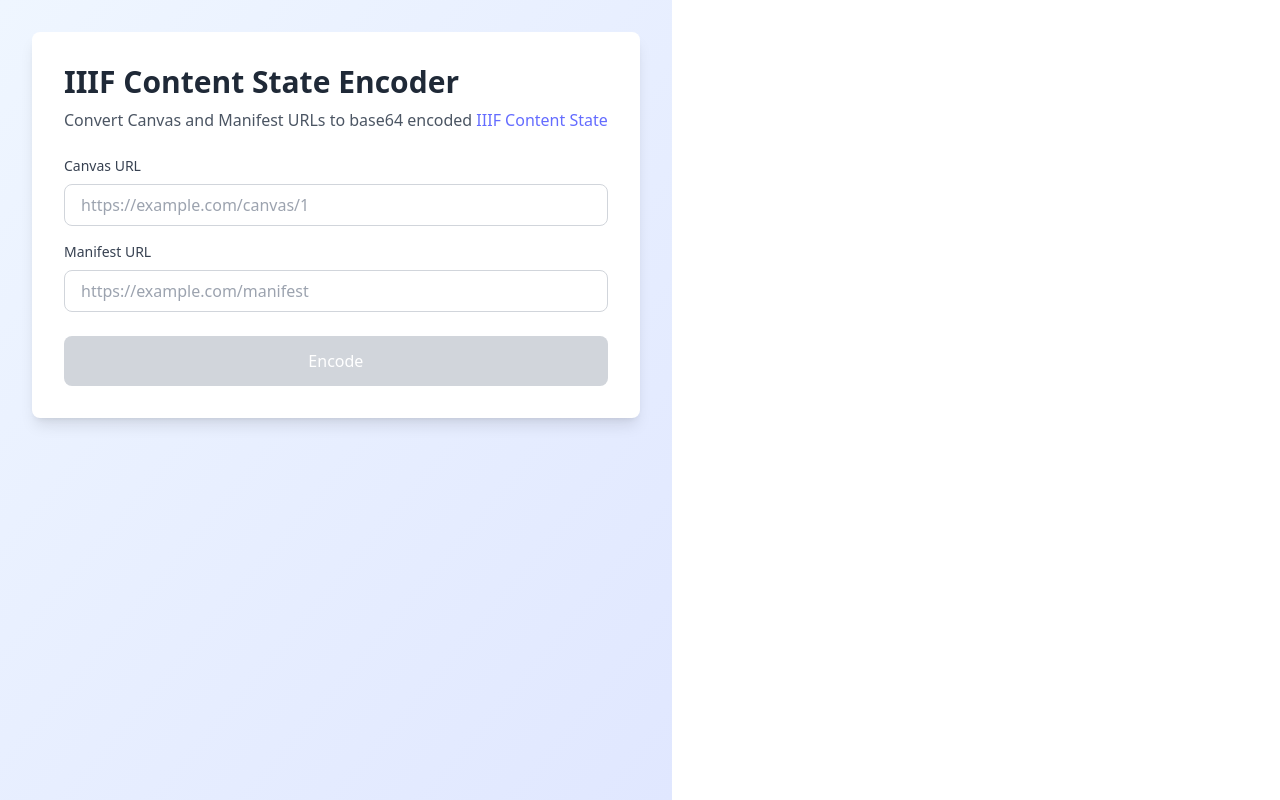
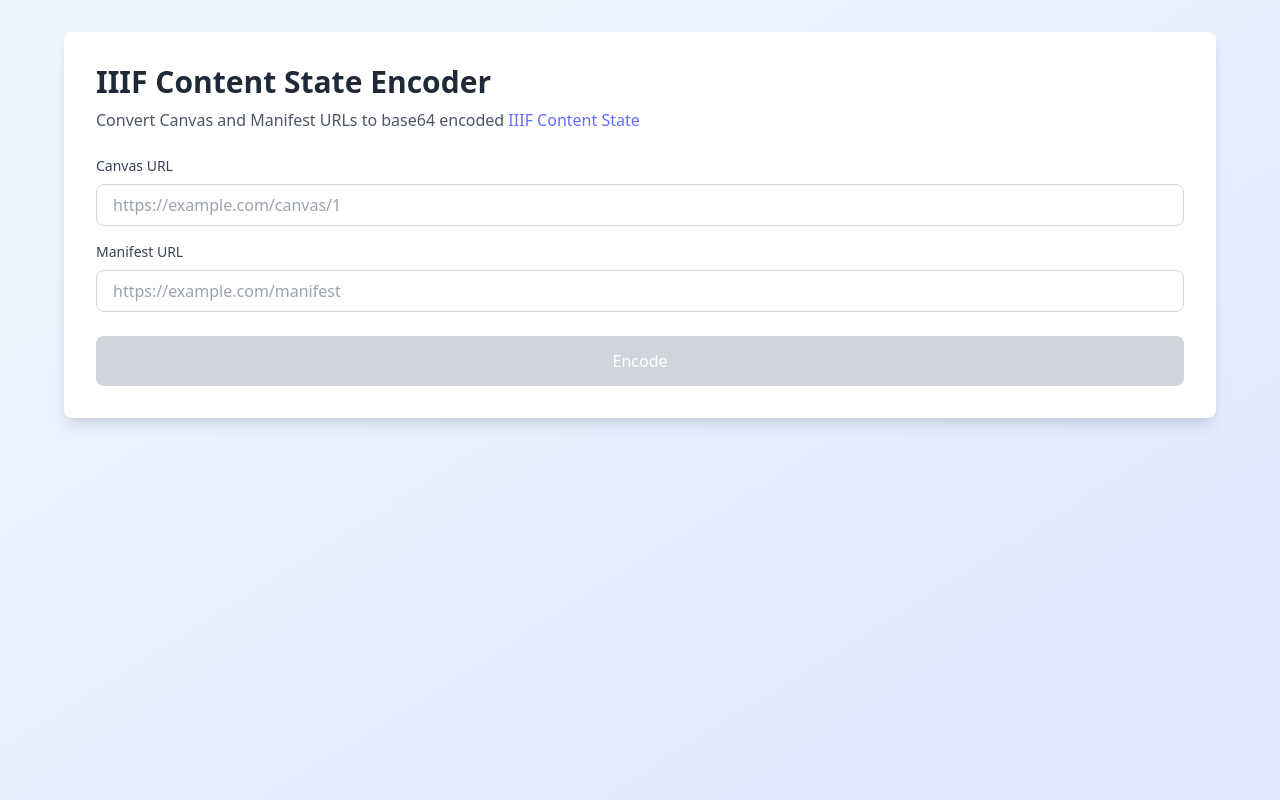
Before and after one commit to tamulib-dc-labs/iiif-content-state-encoder, a React (Vite) app: page / in a window 1280 px wide. Built offline with nearby package versions, Linux system fonts and the light colour scheme.

Commit message:
Use the full canvas.

```diff
--- a/src/App.jsx
+++ b/src/App.jsx
@@ -21,6 +21,7 @@ export default function ContentStateEncoder() {
 
     const compactJson = JSON.stringify(contentState);
     const uriEncoded = encodeURIComponent(compactJson);
+
     const base64 = btoa(unescape(encodeURIComponent(uriEncoded)))
       .replace(/\+/g, '-')
       .replace(/\//g, '_')
@@ -43,8 +44,8 @@ export default function ContentStateEncoder() {
   };
 
   return (
-    <div className="min-h-screen bg-gradient-to-br from-blue-50 to-indigo-100 p-8">
-      <div className="max-w-3xl mx-auto">
+    <div className="min-h-screen bg-gradient-to-br from-blue-50 to-indigo-100 p-4 md:p-8">
+      <div className="max-w-6xl mx-auto w-full">
         <div className="bg-white rounded-lg shadow-lg p-8">
           <h1 className="text-3xl font-bold text-gray-800 mb-2">
             IIIF Content State Encoder
--- a/src/index.css
+++ b/src/index.css
@@ -1,6 +1,13 @@
 @tailwind base;
 @tailwind components;
 @tailwind utilities;
+
+html, body, #root {
+  width: 100%;
+  height: 100%;
+  margin: 0;
+  padding: 0;
+}
 
 :root {
   font-family: system-ui, Avenir, Helvetica, Arial, sans-serif;
```
